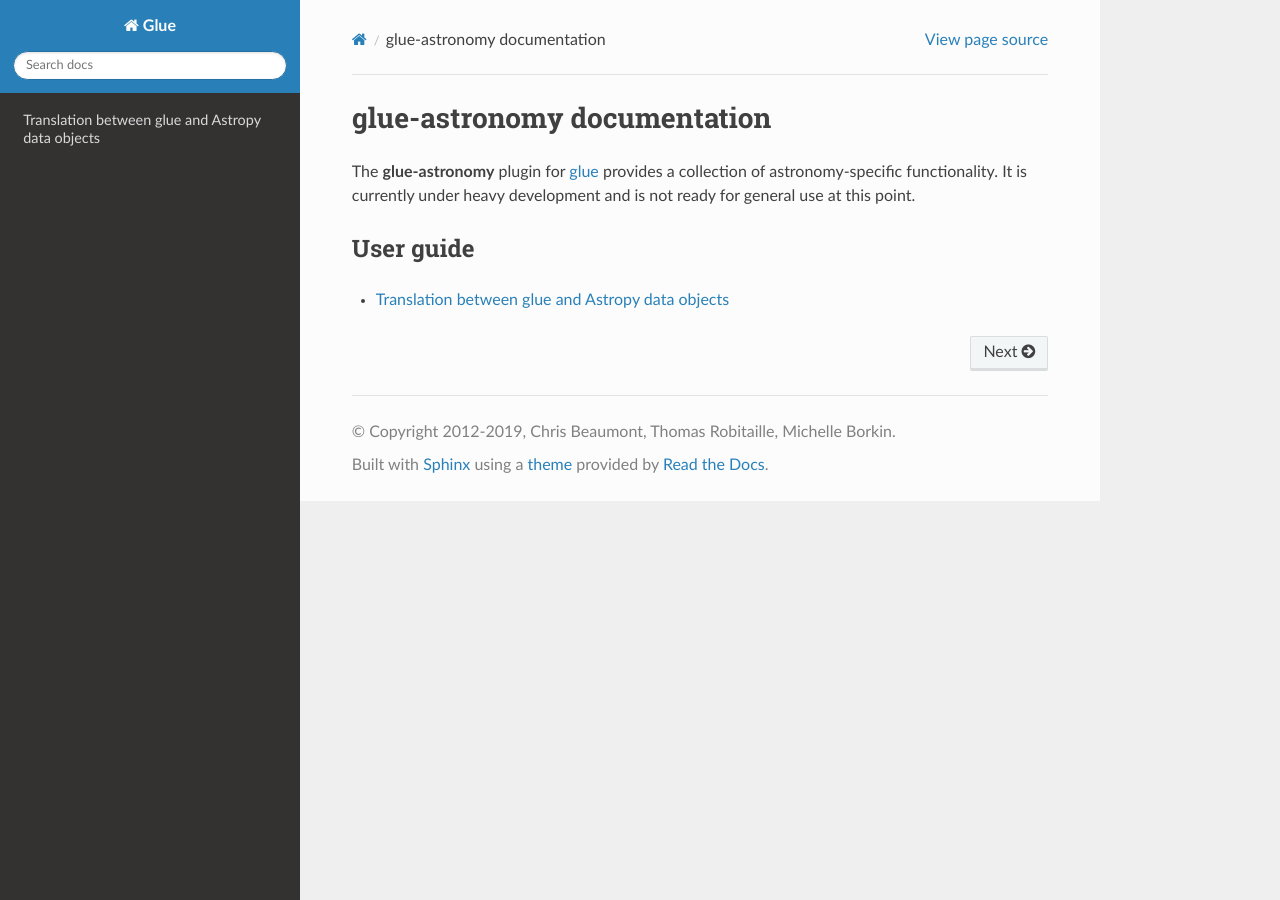
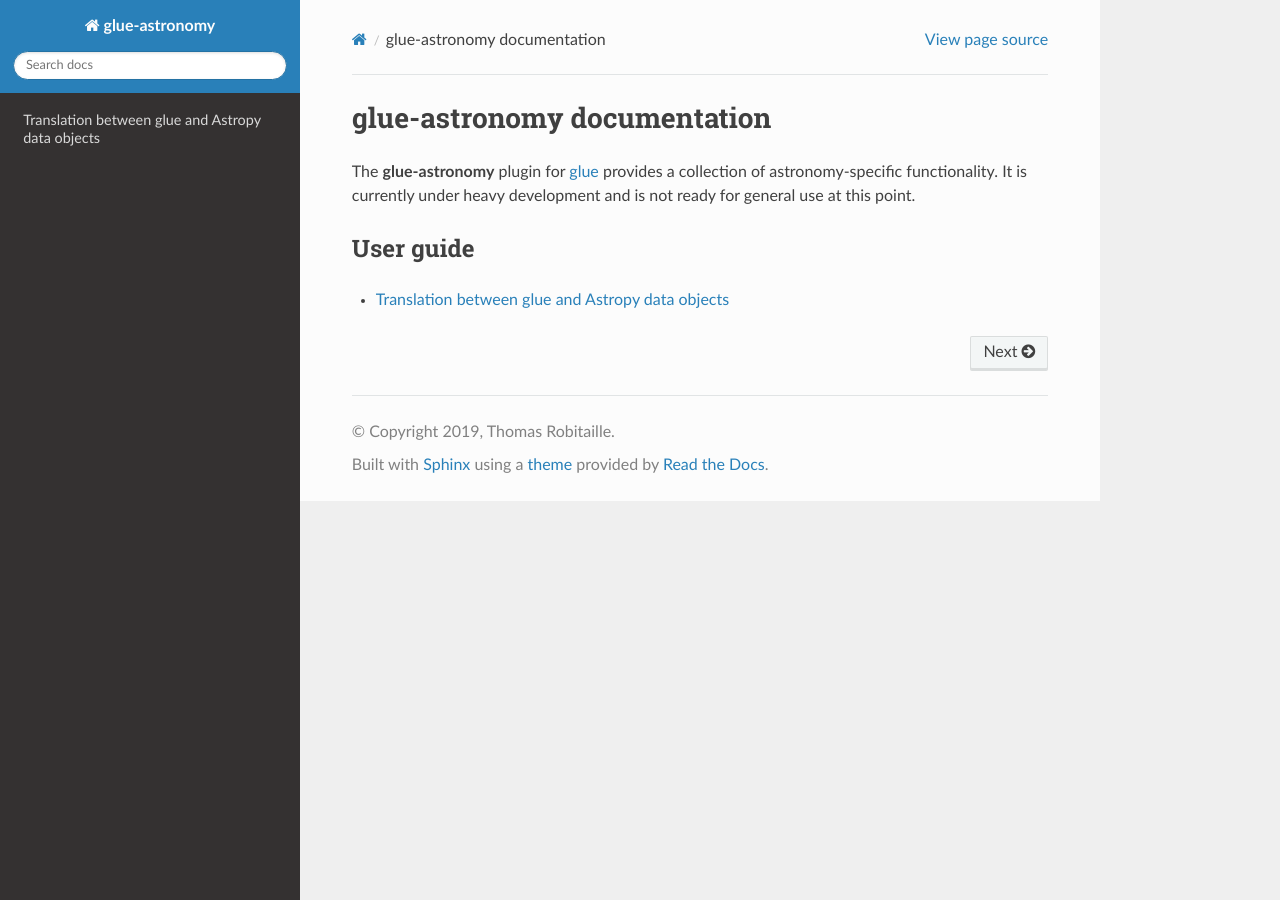
Before and after one commit to glue-viz/glue-astronomy, a Sphinx documentation site: the page built from docs/index.rst, in a window 1280 px wide. Built offline with Sphinx 7.4.7 and the Read the Docs theme 2.0.0, drawn with Linux system fonts in a browser that asks for light colours; the version number could not be read and is left out.

Commit message:
Small improvements to documentation

```diff
--- a/docs/conf.py
+++ b/docs/conf.py
@@ -35,7 +35,7 @@ intersphinx_mapping = {
     'python': ('https://docs.python.org/3.7', None),
     'numpy': ('https://docs.scipy.org/doc/numpy', None),
     'astropy': ('http://docs.astropy.org/en/stable/', None),
-    'glue': ('http://docs.glueviz.org/en/latest/', None),
+    'glue-astronomy': ('http://docs.glueviz.org/en/latest/', None),
     'specutils': ('https://specutils.readthedocs.io/en/latest/', None),
     'regions': ('https://astropy-regions.readthedocs.io/en/latest/', None)
 }
@@ -50,8 +50,8 @@ source_suffix = '.rst'
 master_doc = 'index'
 
 # General information about the project.
-project = u'Glue'
-copyright = u'2012-2019, Chris Beaumont, Thomas Robitaille, Michelle Borkin'
+project = u'glue-astronomy'
+copyright = u'2019, Thomas Robitaille'
 
 # The version info for the project you're documenting, acts as replacement for
 # |version| and |release|, also used in various other places throughout the
@@ -99,7 +99,7 @@ htmlhelp_basename = 'Gluedoc'
 # (source start file, target name, title, author, documentclass [howto/manual]).
 latex_documents = [
     ('index', 'Glue.tex', u'Glue Documentation',
-     u'Chris Beaumont, Thomas Robitaille, Michelle Borkin', 'manual'),
+     u'Thomas Robitaille', 'manual'),
 ]
 
 # -- Options for manual page output -------------------------------------------
@@ -107,8 +107,8 @@ latex_documents = [
 # One entry per manual page. List of tuples
 # (source start file, name, description, authors, manual section).
 man_pages = [
-    ('index', 'glue', u'Glue Documentation',
-     [u'Chris Beaumont, Thomas Robitaille, Michelle Borkin'], 1)
+    ('index', 'glue-astronomy', u'Glue Documentation',
+     [u'Thomas Robitaille'], 1)
 ]
 
 # -- Options for Texinfo output -----------------------------------------------
@@ -117,9 +117,9 @@ man_pages = [
 # (source start file, target name, title, author,
 #  dir menu entry, description, category)
 texinfo_documents = [
-    ('index', 'Glue', u'Glue Documentation',
-     u'Chris Beaumont, Thomas Robitaille, Michelle Borkin',
-     'Glue', 'One line description of project.', 'Miscellaneous'),
+    ('index', 'glue-astronomy', u'Glue Documentation',
+     u'Thomas Robitaille',
+     'glue-astronomy', 'One line description of project.', 'Miscellaneous'),
 ]
 
 # -- Additional options------- ------------------------------------------------
--- a/docs/translators.rst
+++ b/docs/translators.rst
@@ -11,6 +11,11 @@ data classes. At this time, the following data classes are supported:
 
 * :class:`~specutils.Spectrum1D` for spectra (from the `specutils
   <https://specutils.readthedocs.io>`_ package)
+
+Working with these classes is described in `Datasets and subsets`_ below. In
+addition, this plugin defines ways for glue selections to be translated to
+Astropy `regions <https://astropy-regions.readthedocs.io>`_, as described in
+`Selection information`_.
 
 Datasets and subsets
 --------------------
```
